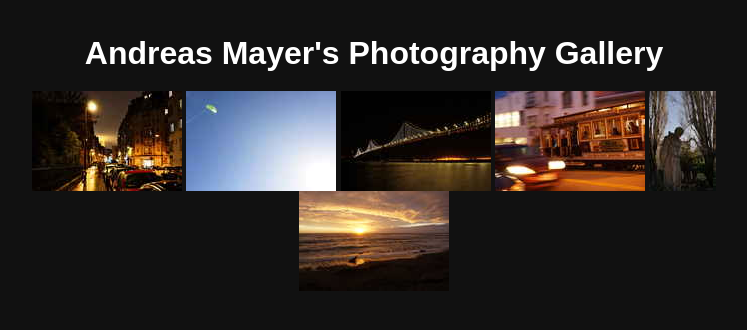
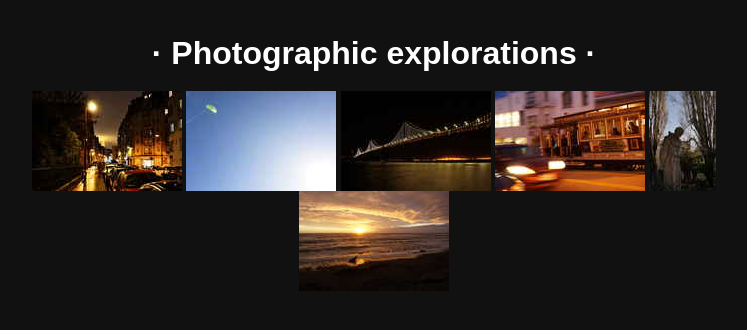
Before and after one commit to andim/andim.github.io, a Jekyll site: the page photography.html, which Jekyll copies as it is, in a window 1280 px wide. Shown: the top 330 px of the page, without its empty margins (266-1013 px from the left). Built offline with Jekyll 4.4.1, drawn with Linux system fonts in a browser that asks for light colours.

Commit message:
changed headline of photography page

```diff
--- a/photography.html
+++ b/photography.html
@@ -10,7 +10,7 @@
 
 <body>
 
-<h1>Andreas Mayer's Photography Gallery</h1>
+<h1>&middot; Photographic explorations &middot;</h1>
 
 <div id="links">
     <a href="images/eiffeltowerbynightinclouds.jpg" title="Eiffel tower by night hanging in the clouds">
```
